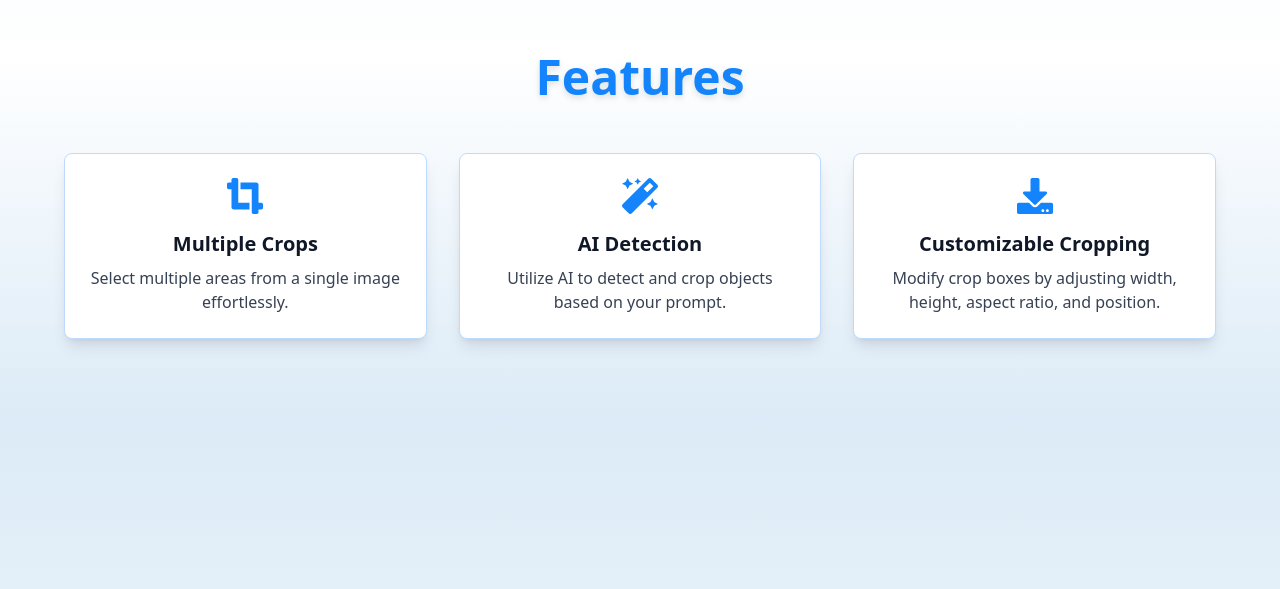
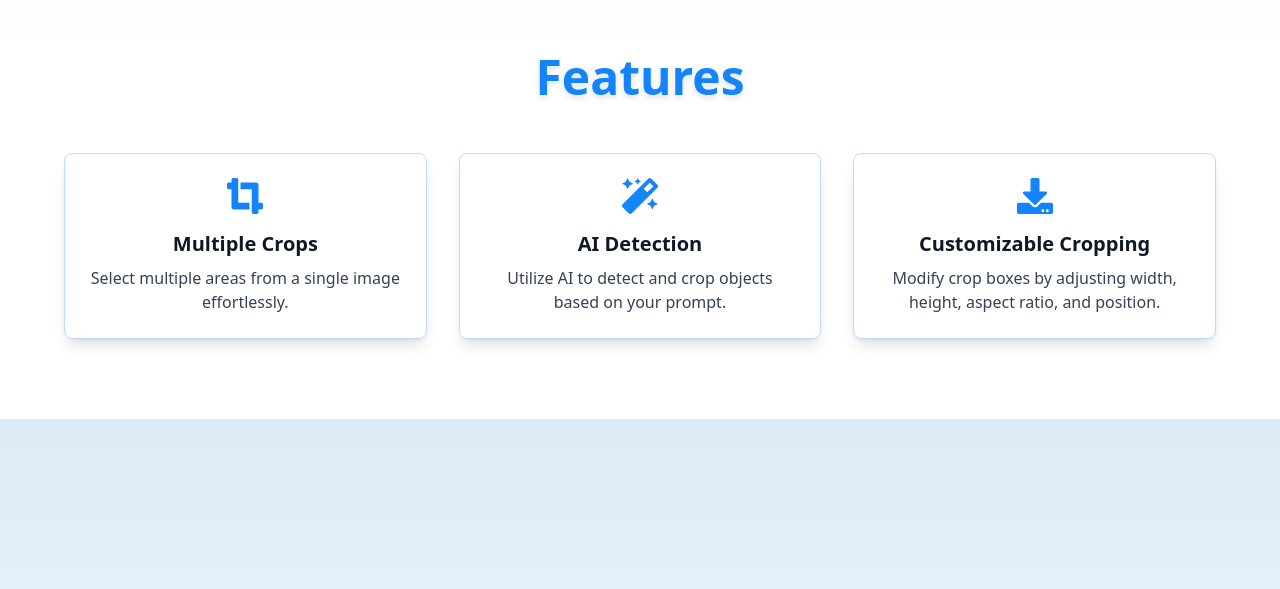
Before and after one commit to maevezhw/multicropper, a React (Vite) app in the folder frontend/: page / in a window 1280 px wide. Shown: the part 747-1336 px from the top of the page. Built offline with nearby package versions, Linux system fonts and the light colour scheme.

Commit message:
change landing page color

```diff
--- a/frontend/src/components/LandingPage.jsx
+++ b/frontend/src/components/LandingPage.jsx
@@ -31,7 +31,7 @@ const LandingPage = ({ setImage, setImageFile }) => {
             {/* Features Section */}
             <section
                 id="features"
-                className="features flex flex-col items-center justify-center text-center snap-center bg-gradient-to-b from-bgWhite to-bgBlue w-full pb-[10vh] px-4"
+                className="features flex flex-col items-center justify-center text-center snap-center bg-bgWhite w-full pb-[10vh] px-4"
             >
                 <div className="max-w-6xl w-full mx-auto reveal">
                     <h2 className="features-title text-3xl sm:text-4xl md:text-5xl font-bold text-accentBlue drop-shadow-md">
```
